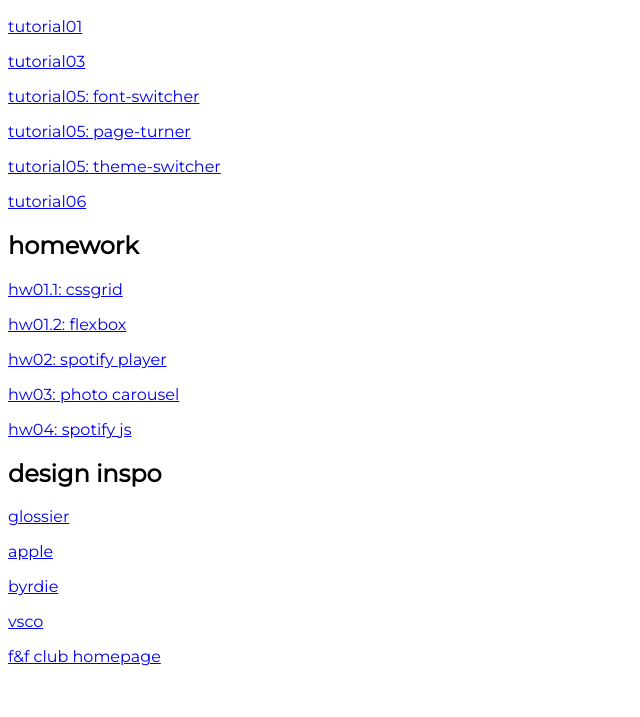
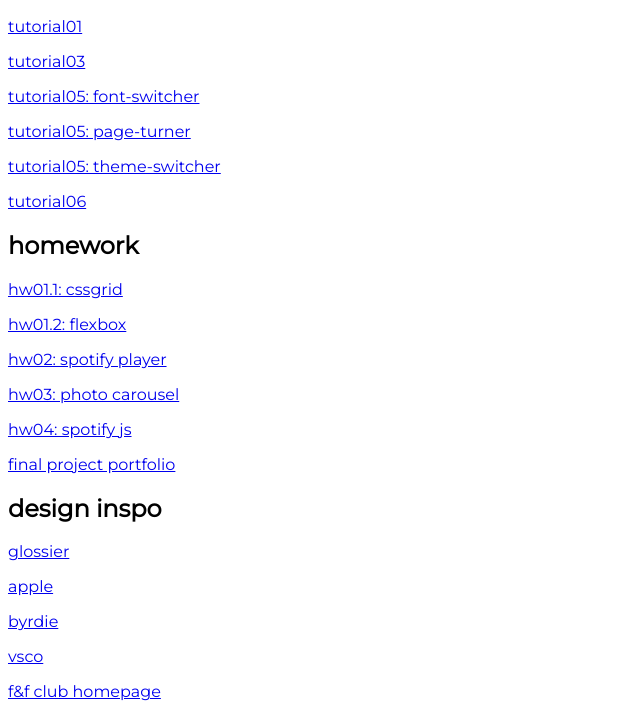
Before and after one commit to kaceehaslett/cs130-coursework, a plain HTML site: page index.html in a window 1280 px wide. Shown: the part 114-831 px from the top of the page, without its empty margins (0-640 px from the left). Before the commit the page ends 800 px from the top, so only its background shows below. Drawn offline with Linux system fonts and the light colour scheme.

Commit message:
index update

```diff
--- a/index.html
+++ b/index.html
@@ -23,6 +23,7 @@
                 <p><a href="tutorial05/theme-switcher/index.html">tutorial05: theme-switcher</a></p>
                 <p><a href="tutorial06/index.html">tutorial06</a></p>
 
+
             </section>
             <section id="homework">
                 <h2>homework</h2>
@@ -31,6 +32,7 @@
                 <p><a href="hw02/index.html">hw02: spotify player</a></p>
                 <p><a href="hw03/index.html">hw03: photo carousel</a></p>
                 <p><a href="hw04/your_task/index.html">hw04: spotify js</a></p>
+                <p><a href="portfolio/homepage.html">final project portfolio</a></p>
             </section>
             <section id="inspiration">
                 <h2>design inspo</h2>
```
